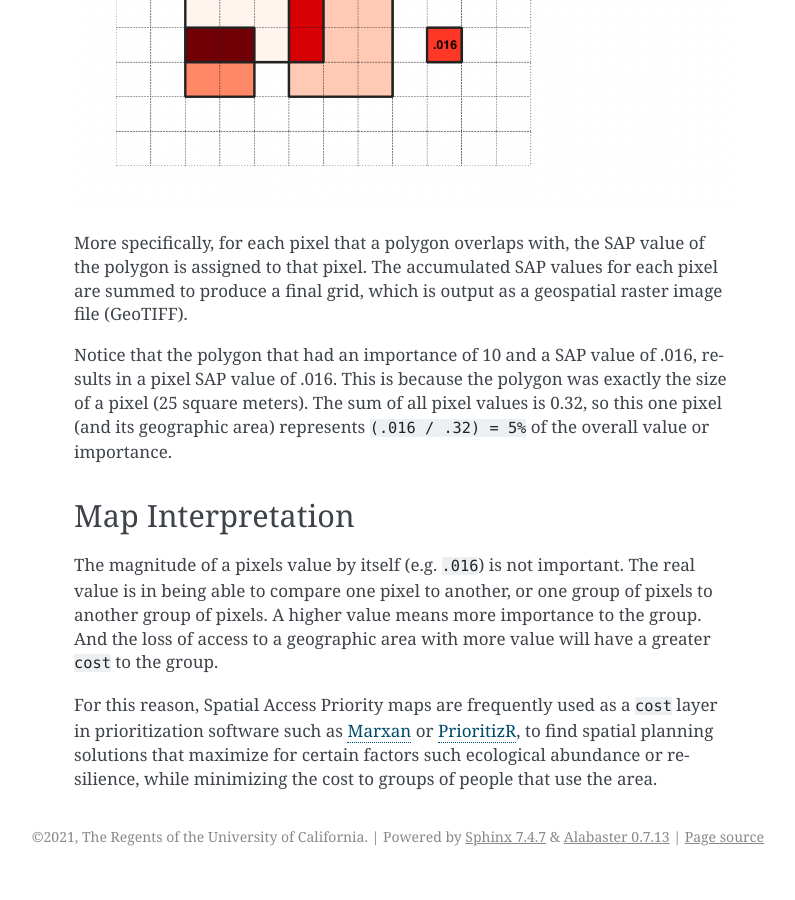
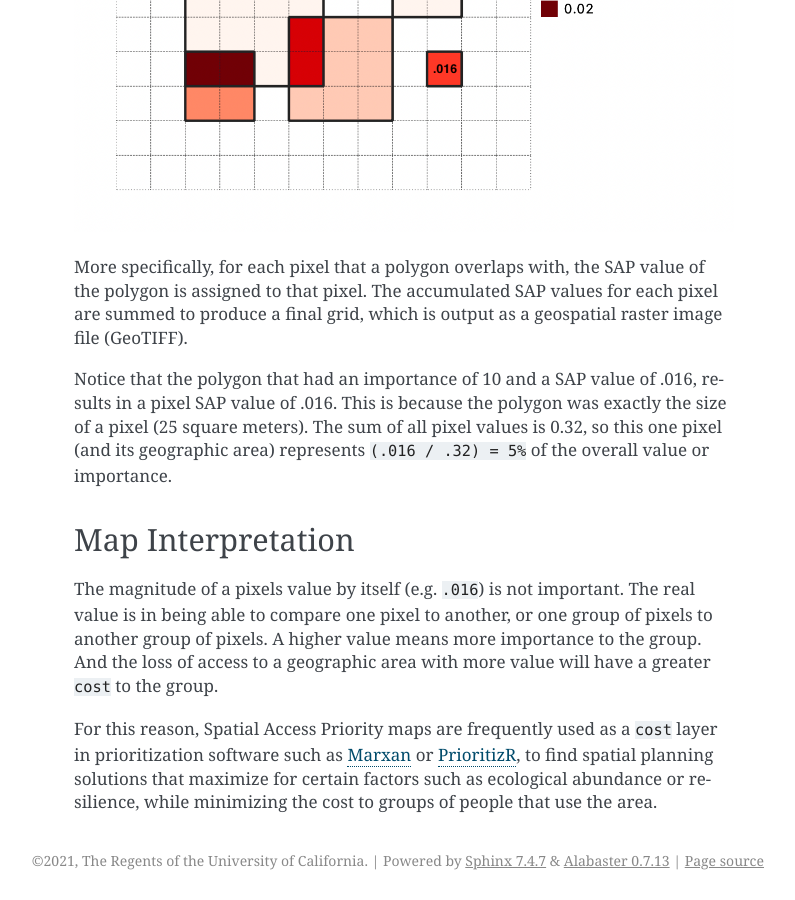
Before and after one commit to seasketch/python-sap-map, a Sphinx documentation site: the page built from docs/algorithm.md, in a window 1280 px wide and 900 px high, scrolled down 2763 px. Shown: the whole window, without its empty margins (346-1141 px from the left). Built offline with Sphinx 7.4.7, drawn with Linux system fonts in a browser that asks for light colours; before the commit the page ends 3639 px from its top, so only the background shows below that; some of the changed text lies outside the part shown.

```diff
--- a/docs/algorithm.md
+++ b/docs/algorithm.md
@@ -38,4 +38,4 @@ Notice that the polygon that had an importance of 10 and a SAP value of .016, re
 
 The magnitude of a pixels value by itself (e.g. `.016`)  is not important.  The real value is in being able to compare one pixel to another, or one group of pixels to another group of pixels.  A higher value means more importance to the group.  And the loss of access to a geographic area with more value will have a greater `cost` to the group.
 
-For this reason, Spatial Access Priority maps are frequently used as a `cost` layer in prioritization software such as [Marxan](https://marxansolutions.org/) or [PrioritizR](https://prioritizr.net/), to find spatial planning solutions that maximize for certain factors such ecological abundance or resilience, while minimizing the cost to groups of people that use the area.
+For this reason, Spatial Access Priority maps are frequently used as a `cost` layer in prioritization software such as [Marxan](https://marxansolutions.org/) or [PrioritizR](https://prioritizr.net/), to find spatial planning solutions that maximize for certain factors such as ecological abundance or resilience, while minimizing the cost to groups of people that use the area.
```
Also changed, not shown: other parts of docs/algorithm.md (+1 -1 lines).
